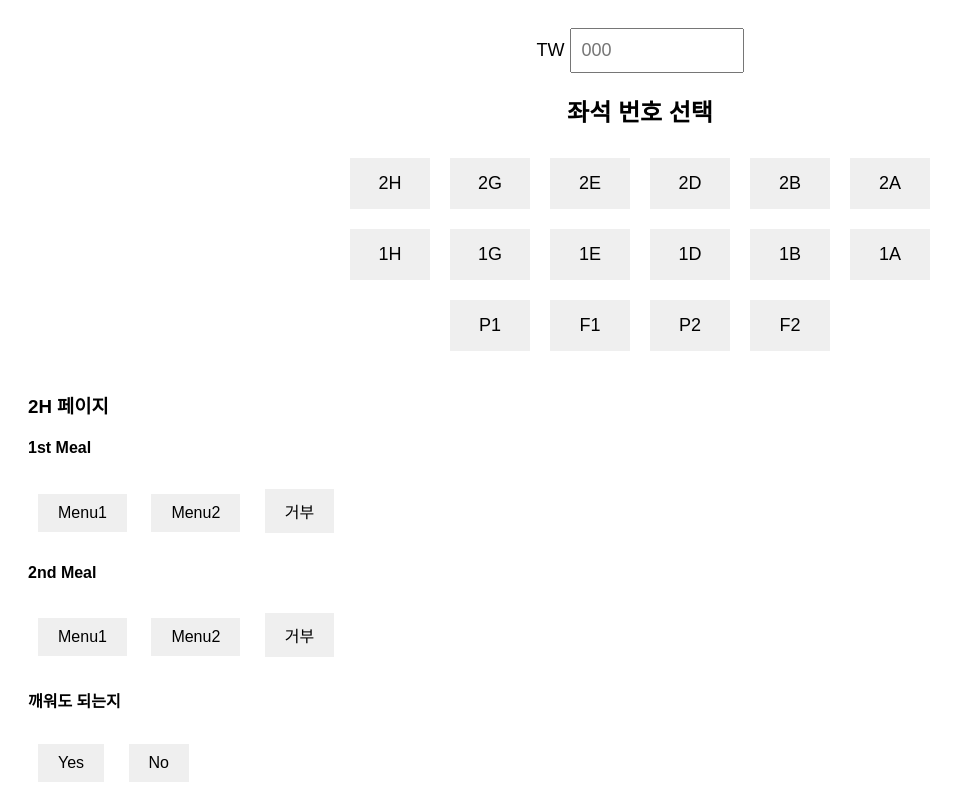
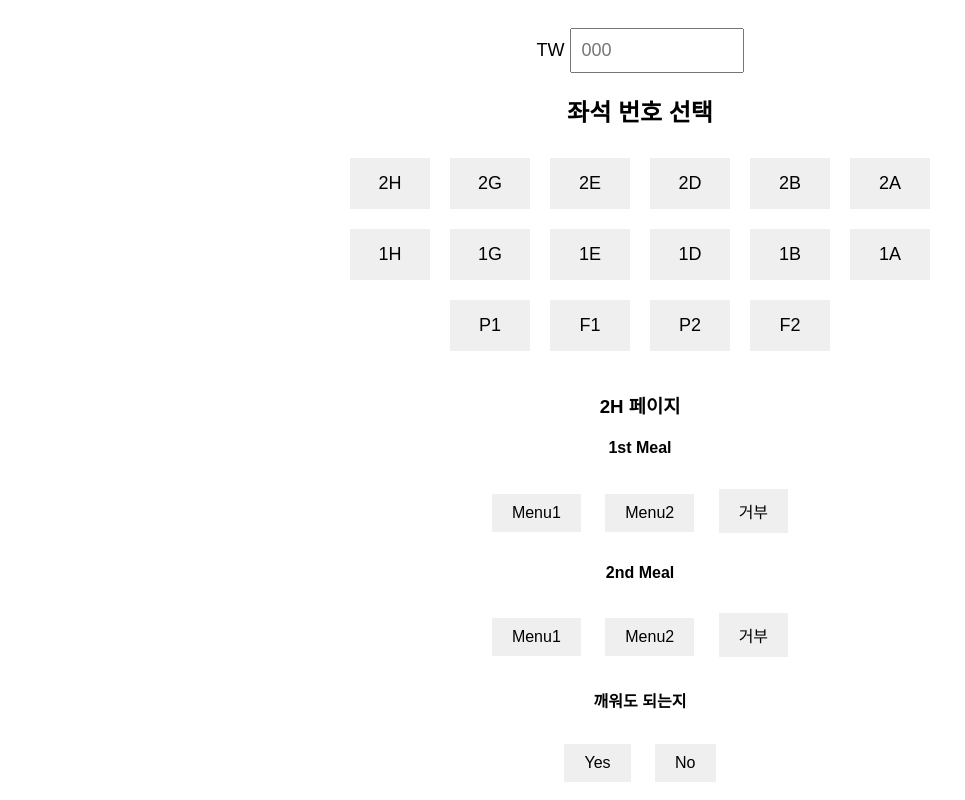
Before and after one commit to PraisePark/A330, a plain HTML site: page index.html in a window 1280 px wide. Both pictures are taken after a click on the button "2H". Shown: the top 800 px of the page, without its empty margins (0-965 px from the left). Drawn offline with Linux system fonts and the light colour scheme.

Commit message:
Update index.html

```diff
--- a/index.html
+++ b/index.html
@@ -3,7 +3,7 @@
 <head>
     <meta charset="UTF-8">
     <meta name="viewport" content="width=device-width, initial-scale=1.0">
-    <title>A330-300Seatmap</title>
+    <title>간단한 오프라인 앱</title>
     <style>
         body {
             font-family: Arial, sans-serif;
@@ -45,18 +45,9 @@
         .options-section {
             margin-top: 30px;
             display: none;
-            text-align: left;
         }
         .options-section.active {
             display: block;
-        }
-        .note-section {
-            margin-top: 20px;
-        }
-        .note-section textarea {
-            width: 100%;
-            height: 100px;
-            font-size: 16px;
         }
     </style>
 </head>
@@ -100,40 +91,40 @@
         <h3 id="seat-title"></h3>
 
         <h4>1st Meal</h4>
-        <button class="button" onclick="toggleButtonColor('menu1')">Menu1</button>
-        <button class="button" onclick="toggleButtonColor('menu2')">Menu2</button>
-        <button class="button" onclick="toggleButtonColor('reject1')">거부</button>
+        <button class="button" id="menu1">Menu1</button>
+        <button class="button" id="menu2">Menu2</button>
+        <button class="button" id="reject1">거부</button>
 
         <h4>2nd Meal</h4>
-        <button class="button" onclick="toggleButtonColor('menu1_2')">Menu1</button>
-        <button class="button" onclick="toggleButtonColor('menu2_2')">Menu2</button>
-        <button class="button" onclick="toggleButtonColor('reject2')">거부</button>
+        <button class="button" id="menu1_2">Menu1</button>
+        <button class="button" id="menu2_2">Menu2</button>
+        <button class="button" id="reject2">거부</button>
 
         <h4>깨워도 되는지</h4>
-        <button class="button" onclick="toggleButtonColor('wakeYes')">Yes</button>
-        <button class="button" onclick="toggleButtonColor('wakeNo')">No</button>
+        <button class="button" id="wakeYes">Yes</button>
+        <button class="button" id="wakeNo">No</button>
 
         <h4>라면</h4>
-        <button class="button" onclick="toggleButtonColor('shinRamen')">신라면 블랙</button>
-        <button class="button" onclick="toggleButtonColor('cupNoodles')">컵누들</button>
+        <button class="button" id="shinRamen">신라면 블랙</button>
+        <button class="button" id="cupNoodles">컵누들</button>
 
         <h4>콜라</h4>
-        <button class="button" onclick="toggleButtonColor('colaYes')">Yes</button>
-        <button class="button" onclick="toggleButtonColor('colaNo')">No</button>
+        <button class="button" id="colaYes">Yes</button>
+        <button class="button" id="colaNo">No</button>
 
         <h4>차</h4>
-        <button class="button" onclick="toggleButtonColor('coldTea')">Cold</button>
-        <button class="button" onclick="toggleButtonColor('hotTea')">Hot</button>
-        <button class="button" onclick="toggleButtonColor('noTea')">No</button>
+        <button class="button" id="coldTea">Cold</button>
+        <button class="button" id="hotTea">Hot</button>
+        <button class="button" id="noTea">No</button>
 
         <h4>충전기 대여</h4>
-        <button class="button" onclick="toggleButtonColor('chargeYes')">Yes</button>
-        <button class="button" onclick="toggleButtonColor('chargeNo')">No</button>
+        <button class="button" id="chargeYes">Yes</button>
+        <button class="button" id="chargeNo">No</button>
 
         <h4>커피</h4>
-        <button class="button" onclick="toggleButtonColor('coldCoffee')">Cold</button>
-        <button class="button" onclick="toggleButtonColor('hotCoffee')">Hot</button>
-        <button class="button" onclick="toggleButtonColor('noCoffee')">No</button>
+        <button class="button" id="coldCoffee">Cold</button>
+        <button class="button" id="hotCoffee">Hot</button>
+        <button class="button" id="noCoffee">No</button>
 
 <!-- 메모 섹션 -->
         <div class="note-section">
@@ -142,24 +133,59 @@
         </div>
       </div>
 
+    <!-- 페이지 전환을 위한 스크립트 -->
     <script>
-        document.addEventListener('DOMContentLoaded', function() {
-            // showOptions 함수는 좌석을 선택했을 때 실행됩니다.
+        // 좌석 선택 시 옵션 표시
         function showOptions(seat) {
             document.getElementById('seat-title').textContent = seat + " 페이지";
-                document.getElementById('options-section').classList.add('active');
+
+            // 옵션 섹션 활성화
+            let optionsSection = document.getElementById('options-section');
+            optionsSection.classList.add('active');
+
+            // 버튼 색상 초기화
+            resetButtonColors();
+
+            // 선택된 좌석에 맞는 버튼 ID 업데이트
+            updateButtonIds(seat);
         }
 
-            // 클릭된 버튼 색을 토글합니다.
+        // 버튼 색상 변경 함수
         function toggleButtonColor(buttonId) {
             let button = document.getElementById(buttonId);
             button.classList.toggle('clicked');
         }
 
-            // 전역 함수로 설정된 showOptions와 toggleButtonColor는 이렇게 사용됩니다.
-            window.showOptions = showOptions;
-            window.toggleButtonColor = toggleButtonColor;
-        });
+        // 버튼 색상 초기화 함수
+        function resetButtonColors() {
+            let buttons = document.querySelectorAll('.button');
+            buttons.forEach(button => button.classList.remove('clicked'));
+        }
+
+        // 버튼 ID 업데이트
+        function updateButtonIds(seat) {
+            // 버튼에 대한 클릭 이벤트 설정
+            document.getElementById('menu1').onclick = () => toggleButtonColor('menu1');
+            document.getElementById('menu2').onclick = () => toggleButtonColor('menu2');
+            document.getElementById('reject1').onclick = () => toggleButtonColor('reject1');
+            document.getElementById('menu1_2').onclick = () => toggleButtonColor('menu1_2');
+            document.getElementById('menu2_2').onclick = () => toggleButtonColor('menu2_2');
+            document.getElementById('reject2').onclick = () => toggleButtonColor('reject2');
+            document.getElementById('wakeYes').onclick = () => toggleButtonColor('wakeYes');
+            document.getElementById('wakeNo').onclick = () => toggleButtonColor('wakeNo');
+            document.getElementById('shinRamen').onclick = () => toggleButtonColor('shinRamen');
+            document.getElementById('cupNoodles').onclick = () => toggleButtonColor('cupNoodles');
+            document.getElementById('colaYes').onclick = () => toggleButtonColor('colaYes');
+            document.getElementById('colaNo').onclick = () => toggleButtonColor('colaNo');
+            document.getElementById('coldTea').onclick = () => toggleButtonColor('coldTea');
+            document.getElementById('hotTea').onclick = () => toggleButtonColor('hotTea');
+            document.getElementById('noTea').onclick = () => toggleButtonColor('noTea');
+            document.getElementById('chargeYes').onclick = () => toggleButtonColor('chargeYes');
+            document.getElementById('chargeNo').onclick = () => toggleButtonColor('chargeNo');
+            document.getElementById('coldCoffee').onclick = () => toggleButtonColor('coldCoffee');
+            document.getElementById('hotCoffee').onclick = () => toggleButtonColor('hotCoffee');
+            document.getElementById('noCoffee').onclick = () => toggleButtonColor('noCoffee');
+        }
     </script>
 
 </body>
```
Lines whose indentation alone changed are shown as unchanged.
